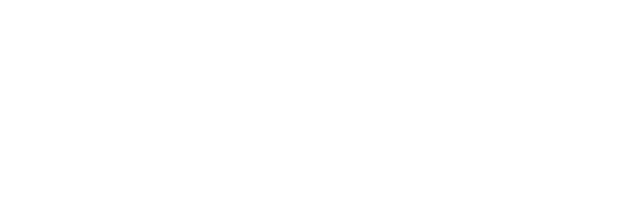
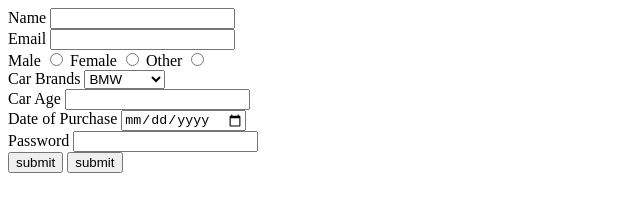
Before and after one commit to acciojob/signup-form-car-Nikhil2072001, a website: page main.html in a window 1280 px wide. Shown: the whole page, without its empty margins (0-640 px from the left). Drawn offline with Linux system fonts and the light colour scheme.

Commit message:
created a submission

```diff
--- a/main.html
+++ b/main.html
@@ -1,16 +1,55 @@
 <!DOCTYPE html>
+<html lang="en">
+<head>
+	<meta charset="UTF-8">
+	<meta http-equiv="X-UA-Compatible" content="IE=edge">
+	<meta name="viewport" content="width=device-width, initial-scale=1.0">
+	<title>Document</title>
+</head>
+<body>
+	<form action="./index.html" method="get">
+		<div>
+			<label for="name">Name</label>
+			<input type="text" id="name">
+		</div>
+		<div>
+			<label for="email">Email</label>
+			<input type="email" id="email" required>
+		</div>
+		<div>
+			<label for="male">Male</label>
+			<input type="radio" id="male" name="gender" value="m" required>
 
-<html>
+			<label for="female">Female</label>
+			<input type="radio" id="female" name="gender" value="f" required>
 
-<head>
-	<link rel="stylesheet" href="styles.css">
-</head>
+			<label for="other">Other</label>
+			<input type="radio" id="other" name="gender" value="oth" required>
 
-<body>
-	<!-- the entire body must be written by student -->
-    <script type="text/javascript" src="./script.js">
-</script>
+		</div>
+		<div>
+			<label for="cars">Car Brands</label>
+			<select  id="cars">
+				<option >BMW</option>
+				<option >Audi</option>
+				<option >Mercedez</option>
+			</select>
+		</div>
+		<div>
+			<label for="carage">Car Age</label>
+			<input type="text" id="carage" required>
+		</div>
+		<div>
+			<label for="dop">Date of Purchase</label>
+			<input type="date" id="dop" required>
+		</div>
+		<div>
+			<label for="password">Password</label>
+			<input type="password" id="password" required>
+		</div>
 
+		<input type="submit"value="submit">
+		<button type="submit">submit </button>
+	</form>
 </body>
-
 </html>
```
